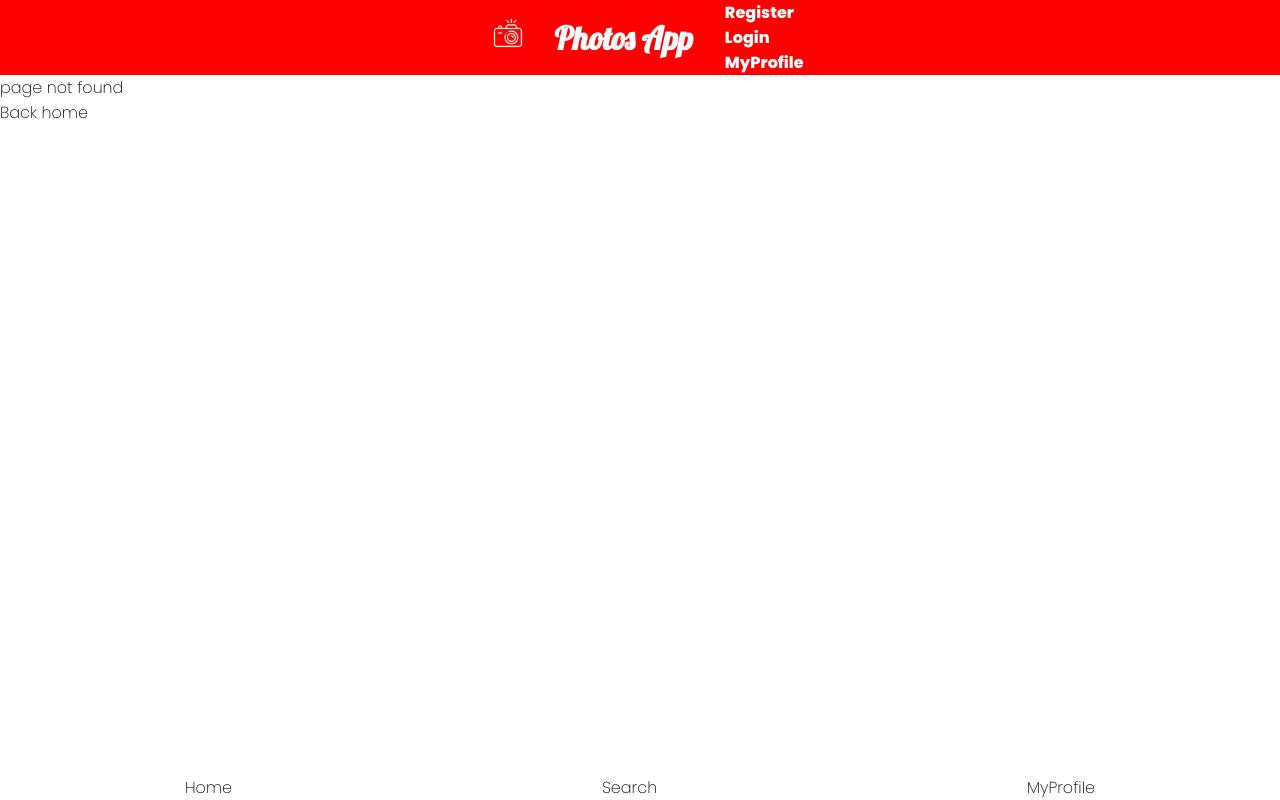
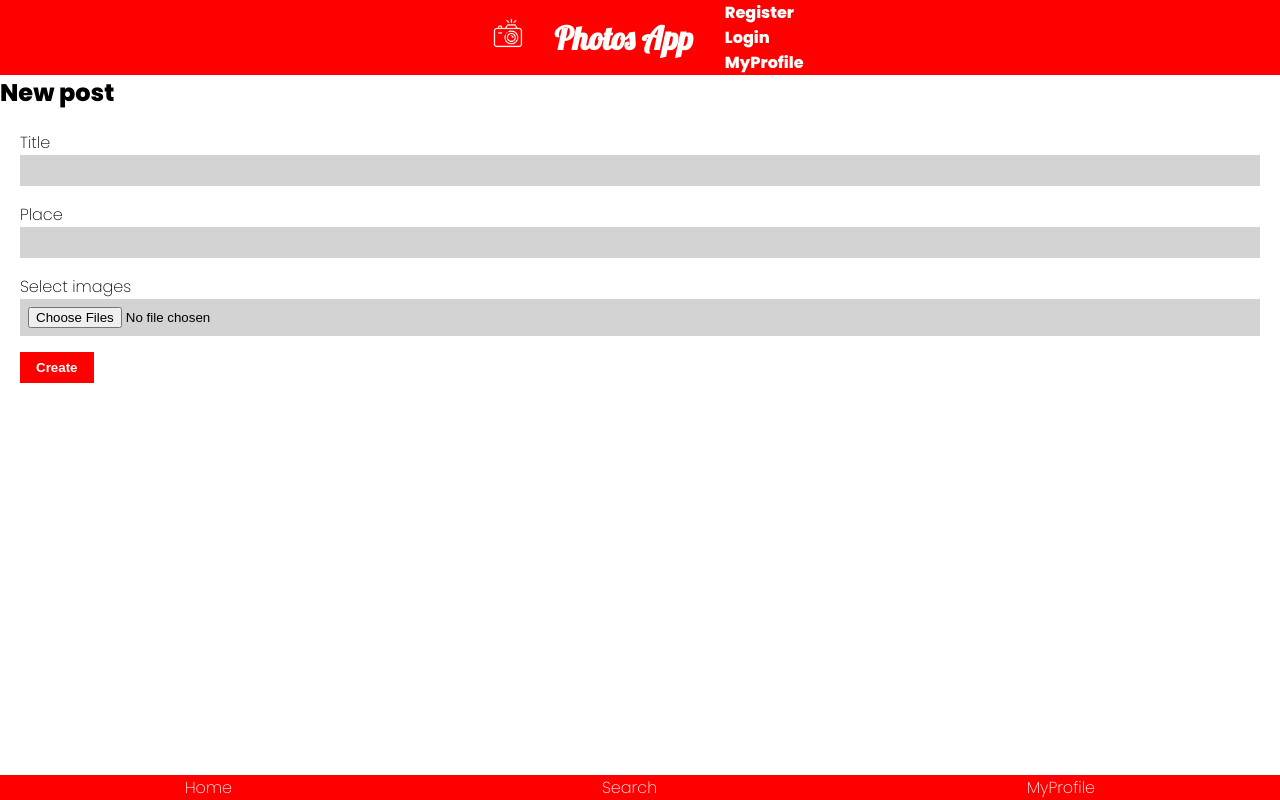
Before and after one commit to martintorreiro/PhotosAppFront, a React (Create React App) app: page /posting in a window 1280 px wide. Before the commit this address had no page. Built offline with nearby package versions, Linux system fonts and the light colour scheme; the HTML template or start-up script is replaced by a standard one.

Commit message:
add post

```diff
--- a/src/App.css
+++ b/src/App.css
@@ -180,4 +180,6 @@ button {
   flex-direction: row;
   justify-content: space-around;
   align-items: center;
+  background-color: red;
+  color: white;
 }
--- a/src/App.js
+++ b/src/App.js
@@ -11,6 +11,7 @@ import { UserProfile } from "./pages/UserProfile";
 import { ShowPost } from "./pages/ShowPost";
 import { EditProfile } from "./pages/EditProfile";
 import { NavigationMenu } from "./components/NavigationMenu";
+import { NewPost } from "./pages/NewPost";
 
 function App() {
   return (
@@ -23,6 +24,7 @@ function App() {
         <Route path="/search" element={<Search />} />
         <Route path="/user/:userName" element={<UserProfile />} />
         <Route path="/post/:postId" element={<ShowPost />} />
+        <Route path="/posting" element={<NewPost />} />
         <Route path="/edit" element={<EditProfile />} />
         <Route path="*" element={<NotFoundPage />} />
       </Routes>
--- a/src/components/Post/Post.js
+++ b/src/components/Post/Post.js
@@ -10,7 +10,7 @@ import { ToggleLike } from "./ToggleLike";
 
 export const Post = ({ post }) => {
   const datePostTimestamp = new Date(post.dateCreation).getTime();
-
+  console.log("array de imagenes", post.image);
   const currentTime = useGetCurrentTime(datePostTimestamp);
   const [showComments, setShowComments] = useState(false);
   const [showLikes, setShowLikes] = useState(false);
@@ -40,7 +40,7 @@ export const Post = ({ post }) => {
         {post.image.map((img) => {
           return (
             <img
-              src={img.path}
+              src={`${process.env.REACT_APP_BACKEND}/${process.env.REACT_APP_POST_PATH}/${img.path}`}
               alt="post"
               key={img.id}
               className="postImages"
--- a/src/pages/EditProfile.js
+++ b/src/pages/EditProfile.js
@@ -3,8 +3,8 @@ import { AuthContext } from "../context/AuthContext";
 import { editProfileService } from "../services";
 
 export const EditProfile = () => {
-  const [error, serError] = useState("");
-  const [sending, setSending] = useState(false);
+  const [error, setError] = useState("");
+  const [sending, setSending] = useState(true);
 
   const { token, user } = useContext(AuthContext);
 
@@ -15,7 +15,11 @@ export const EditProfile = () => {
 
       const response = await editProfileService(token, user.userName, data);
       console.log(response);
-    } catch (error) {}
+    } catch (error) {
+      setError(error.message);
+    } finally {
+      setSending(false);
+    }
   };
   return (
     <section>
--- a/src/pages/NewPost.js
+++ b/src/pages/NewPost.js
@@ -1,3 +1,58 @@
+import { useContext, useState } from "react";
+import { useNavigate } from "react-router-dom";
+import { AuthContext } from "../context/AuthContext";
+import { createPost } from "../services";
+
 export const NewPost = () => {
-  return <p>new post</p>;
+  const [error, setError] = useState("");
+  const [sending, setSending] = useState(false);
+  const navigate = useNavigate();
+
+  const { token } = useContext(AuthContext);
+
+  const handleForm = async (e) => {
+    e.preventDefault();
+    setSending(true);
+    try {
+      const data = new FormData(e.target);
+      console.log("lll");
+      const postInfoReturned = await createPost(data, token);
+      console.log("...", postInfoReturned);
+      navigate(`/post/${postInfoReturned.postId}`);
+    } catch (error) {
+      setError(error.message);
+    } finally {
+      setSending(false);
+    }
+  };
+
+  return (
+    <section>
+      <h1>New post</h1>
+      <form onSubmit={handleForm}>
+        <fieldset>
+          <label htmlFor="title">Title</label>
+          <input type="text" id="title" name="title" required />
+        </fieldset>
+        <fieldset>
+          <label htmlFor="place">Place</label>
+          <input type="text" id="place" name="place" required />
+        </fieldset>
+        <fieldset>
+          <label htmlFor="image">Select images</label>
+          <input
+            type="file"
+            id="image"
+            name="image"
+            required
+            multiple
+            accept="image/*"
+          />
+        </fieldset>
+        <button>Create</button>
+        {sending ? <p>Set sending...</p> : <></>}
+        {error ? <p>{error}</p> : <></>}
+      </form>
+    </section>
+  );
 };
--- a/src/services/index.js
+++ b/src/services/index.js
@@ -43,7 +43,7 @@ export const getPost = async (postId) => {
   if (!response.ok) {
     throw new Error("no se ha podido realizar la peticion al servidor");
   }
-
+  console.log("comprobando los datos del get post", json);
   return json.data;
 };
 
@@ -137,3 +137,23 @@ export const sendCommentService = async (data, post_id, token) => {
 
   return json.data;
 };
+
+export const createPost = async (data, token) => {
+  console.log("por qui", token);
+  const response = await fetch(`/post`, {
+    method: "POST",
+
+    body: data,
+    headers: {
+      Authorization: token,
+    },
+  });
+
+  const json = await response.json();
+  console.log("---->", json);
+  if (!response.ok) {
+    throw new Error(json.message);
+  }
+
+  return json;
+};
```
Also changed, not shown: 1 other file (tests, documents, lock files or other folders).
